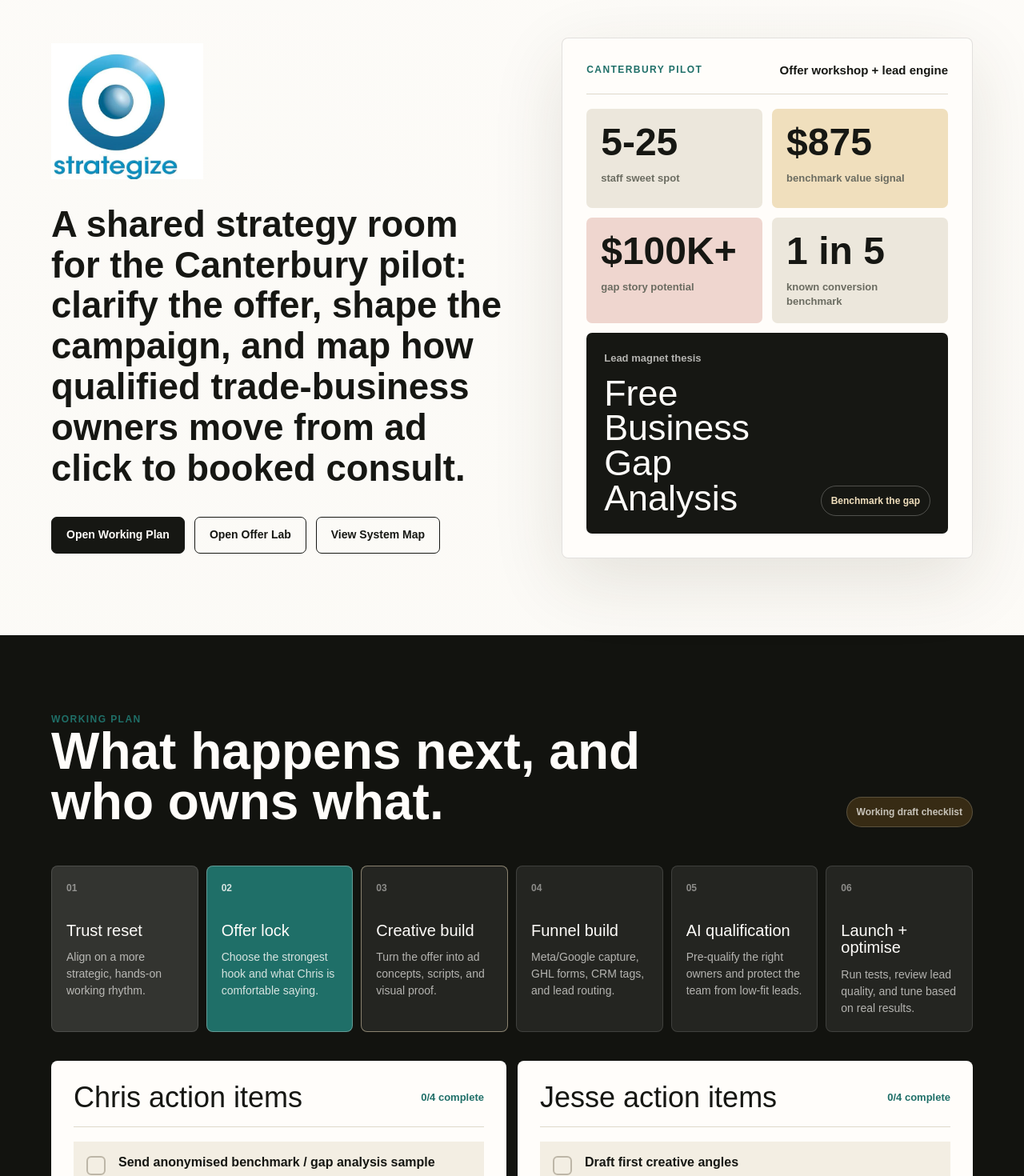
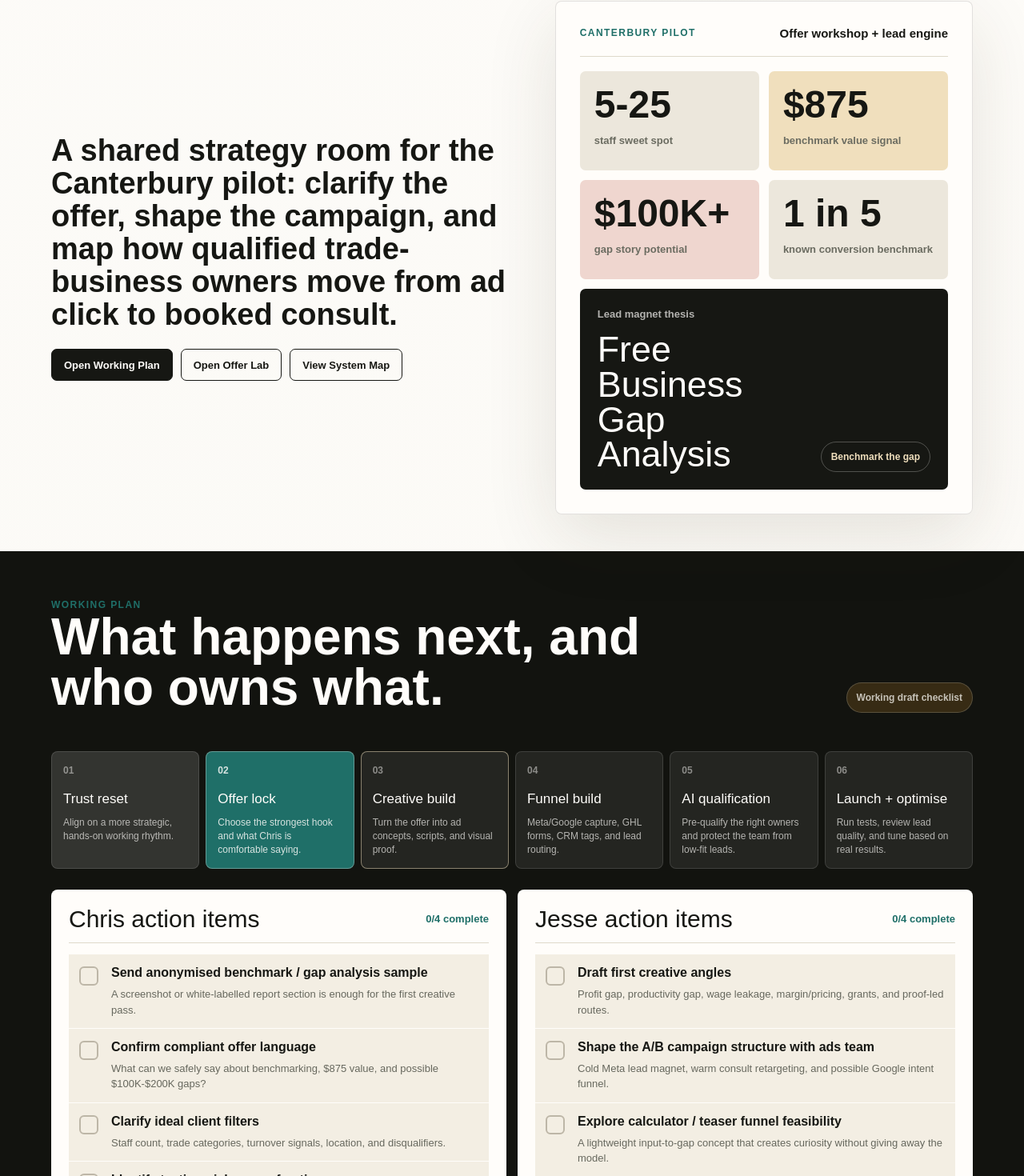
Before and after one commit to JessesOS/customerjourney-app, a Next.js app: page / in a window 1280 px wide. Shown: the part 136-1606 px from the top of the page at 80% size. Built offline with nearby package versions, Linux system fonts and the light colour scheme.

Commit message:
Compact hero and working plan

```diff
--- a/app/globals.css
+++ b/app/globals.css
@@ -110,28 +110,20 @@ nav a:hover {
 .hero {
   align-items: center;
   display: grid;
-  gap: clamp(32px, 5vw, 76px);
+  gap: clamp(22px, 3.6vw, 52px);
   grid-template-columns: minmax(0, 0.95fr) minmax(360px, 0.85fr);
-  min-height: calc(100svh - 72px);
-  padding-bottom: clamp(48px, 8vw, 96px);
-  padding-top: clamp(52px, 8vw, 110px);
-}
-
-.hero-logo {
-  display: block;
-  height: auto;
-  margin-bottom: clamp(20px, 2.8vw, 32px);
-  max-width: min(190px, 52vw);
-  width: 100%;
+  min-height: min(48svh, 430px);
+  padding-bottom: clamp(24px, 4vw, 46px);
+  padding-top: clamp(28px, 4.6vw, 56px);
 }
 
 .hero-copy h1 {
-  font-size: clamp(32px, 3.55vw, 46px);
+  font-size: clamp(27px, 3vw, 38px);
   font-weight: 760;
   letter-spacing: 0;
-  line-height: 1.12;
+  line-height: 1.08;
   margin: 0;
-  max-width: 660px;
+  max-width: 710px;
 }
 
 .hero-copy p {
@@ -145,8 +137,8 @@ nav a:hover {
 .hero-actions {
   display: flex;
   flex-wrap: wrap;
-  gap: 12px;
-  margin-top: 34px;
+  gap: 10px;
+  margin-top: 22px;
 }
 
 .hero-actions a {
@@ -154,10 +146,10 @@ nav a:hover {
   border: 1px solid var(--ink);
   border-radius: 7px;
   display: inline-flex;
-  font-size: 14px;
+  font-size: 13px;
   font-weight: 800;
-  min-height: 46px;
-  padding: 0 18px;
+  min-height: 40px;
+  padding: 0 15px;
 }
 
 .hero-actions a:first-child {
@@ -168,8 +160,8 @@ nav a:hover {
 .collaboration-hub {
   background: #12130f;
   color: var(--paper);
-  padding-bottom: clamp(56px, 8vw, 96px);
-  padding-top: clamp(56px, 8vw, 96px);
+  padding-bottom: clamp(38px, 5.4vw, 64px);
+  padding-top: clamp(34px, 4.8vw, 58px);
 }
 
 .collaboration-title {
@@ -203,9 +195,9 @@ nav a:hover {
 
 .stage-rail {
   display: grid;
-  gap: 10px;
+  gap: 8px;
   grid-template-columns: repeat(6, minmax(150px, 1fr));
-  margin: 0 auto 28px;
+  margin: 0 auto 18px;
   max-width: 1360px;
   overflow-x: auto;
   padding-bottom: 8px;
@@ -215,8 +207,8 @@ nav a:hover {
   background: rgba(255, 253, 250, 0.08);
   border: 1px solid rgba(255, 253, 250, 0.12);
   border-radius: 8px;
-  min-height: 188px;
-  padding: 18px;
+  min-height: 142px;
+  padding: 14px;
 }
 
 .stage-card span {
@@ -224,12 +216,12 @@ nav a:hover {
   display: block;
   font-size: 12px;
   font-weight: 900;
-  margin-bottom: 34px;
+  margin-bottom: 18px;
 }
 
 .stage-card h3 {
   color: var(--paper);
-  font-size: 20px;
+  font-size: 17px;
   letter-spacing: 0;
   line-height: 1.08;
   margin: 0 0 12px;
@@ -237,8 +229,8 @@ nav a:hover {
 
 .stage-card p {
   color: rgba(255, 253, 250, 0.66);
-  font-size: 14px;
-  line-height: 1.5;
+  font-size: 12px;
+  line-height: 1.42;
   margin: 0;
 }
 
@@ -272,7 +264,7 @@ nav a:hover {
   background: var(--paper);
   border-radius: 8px;
   color: var(--ink);
-  padding: clamp(18px, 3vw, 28px);
+  padding: clamp(16px, 2.4vw, 22px);
 }
 
 .task-column-header {
@@ -281,11 +273,11 @@ nav a:hover {
   display: flex;
   gap: 18px;
   justify-content: space-between;
-  padding-bottom: 18px;
+  padding-bottom: 14px;
 }
 
 .task-column-header h3 {
-  font-size: clamp(24px, 3vw, 36px);
+  font-size: clamp(22px, 2.4vw, 30px);
   letter-spacing: 0;
   line-height: 1;
   margin: 0;
@@ -301,7 +293,7 @@ nav a:hover {
 .task-list {
   display: grid;
   gap: 1px;
-  margin-top: 18px;
+  margin-top: 14px;
 }
 
 .task-check {
@@ -311,7 +303,7 @@ nav a:hover {
   display: grid;
   gap: 14px;
   grid-template-columns: 26px minmax(0, 1fr);
-  padding: 16px;
+  padding: 13px;
 }
 
 .task-check input {
--- a/app/page.tsx
+++ b/app/page.tsx
@@ -134,11 +134,6 @@ export default function Home() {
 
       <section className="hero" id="top">
         <div className="hero-copy">
-          <img
-            className="hero-logo"
-            src="/strategize-logo-cropped.png"
-            alt="Strategize"
-          />
           <h1>
             A shared strategy room for the Canterbury pilot: clarify the offer,
             shape the campaign, and map how qualified trade-business owners move
```
